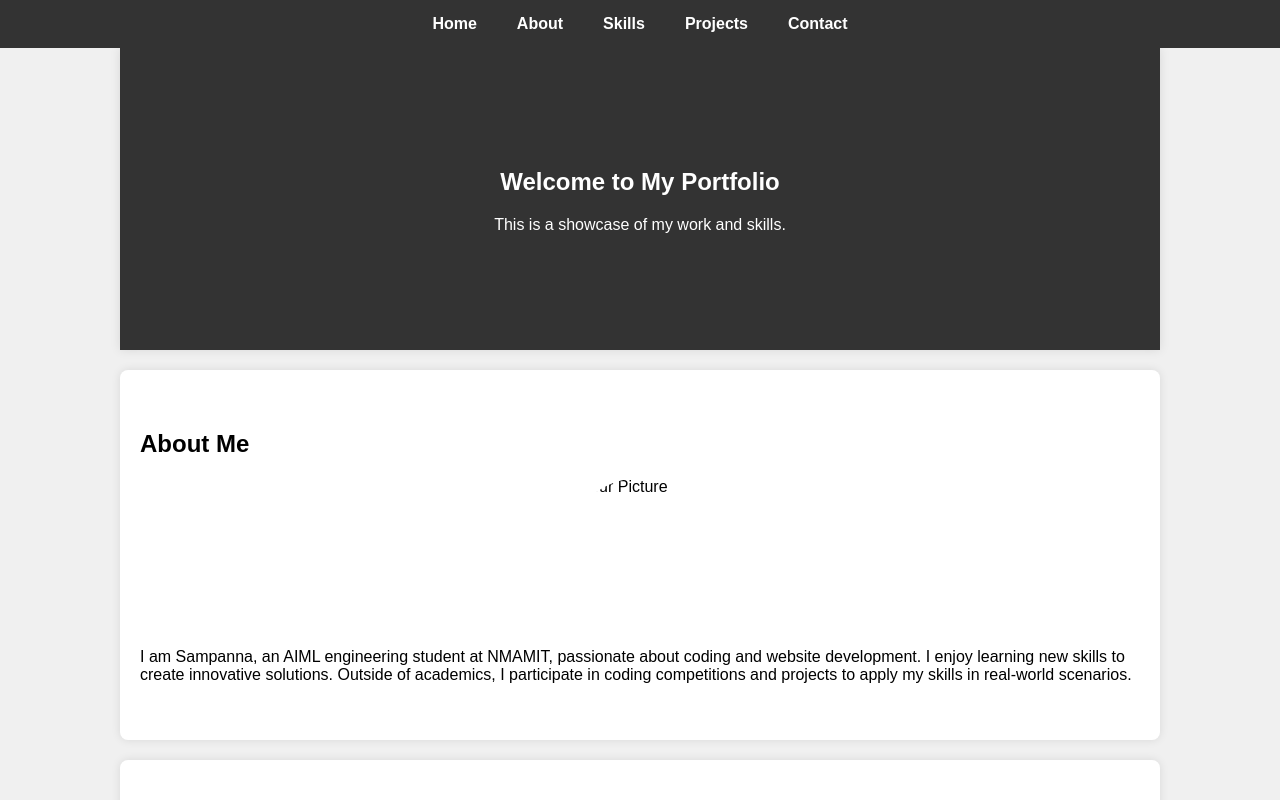
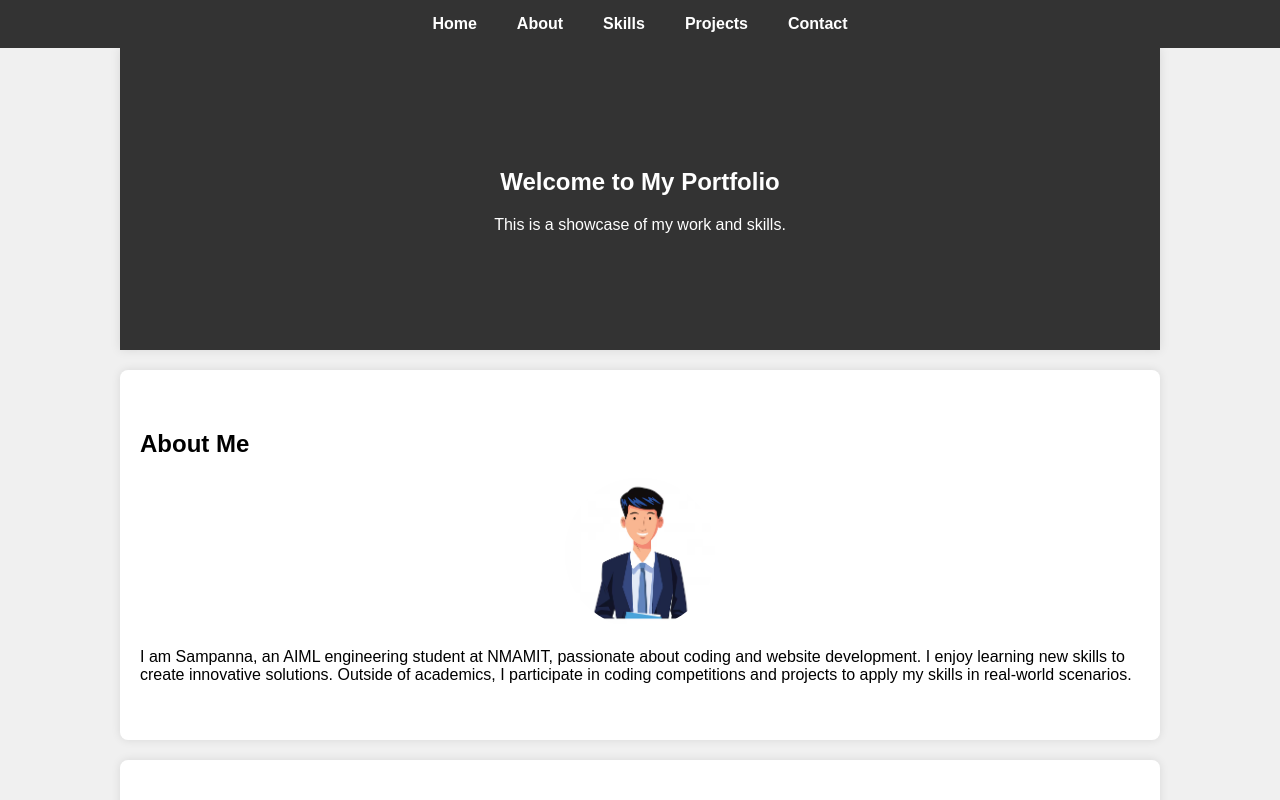
Before and after one commit to SAMSHETTY0806/portfolio-1, a plain HTML site: page index.html in a window 1280 px wide. Shown: the top 800 px of the page. Drawn offline with Linux system fonts and the light colour scheme.

Commit message:
Update index.html

```diff
--- a/index.html
+++ b/index.html
@@ -27,7 +27,7 @@
     <section id="about">
         <div class="container">
             <h2>About Me</h2>
-            <img src="poetfolio sampanna/portfolio.jpg" alt="Your Picture" class="profile-pic">
+            <img src="portfolio sampanna/portfolio.jpg" alt="Your Picture" class="profile-pic">
             <p>I am Sampanna, an AIML engineering student at NMAMIT, passionate about coding and website development. I enjoy learning new skills to create innovative solutions. Outside of academics, I participate in coding competitions and projects to apply my skills in real-world scenarios.</p>
         </div>
     </section>
```
